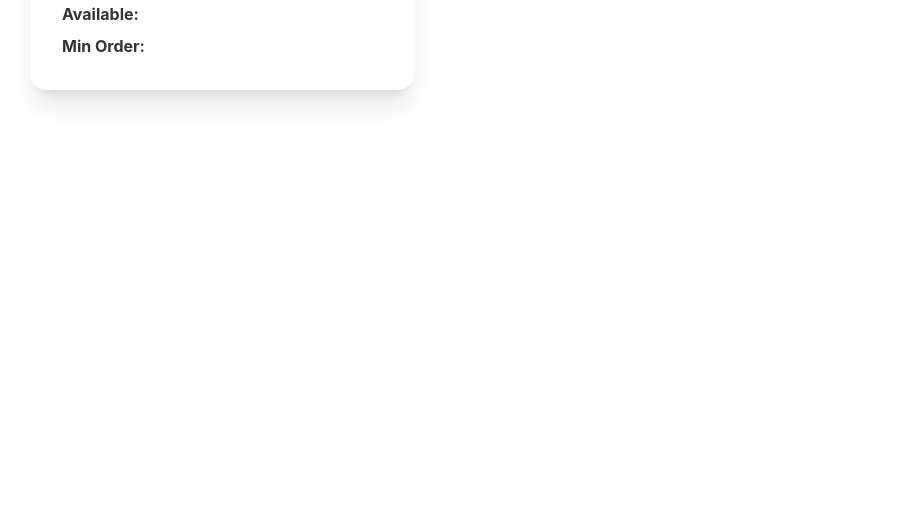
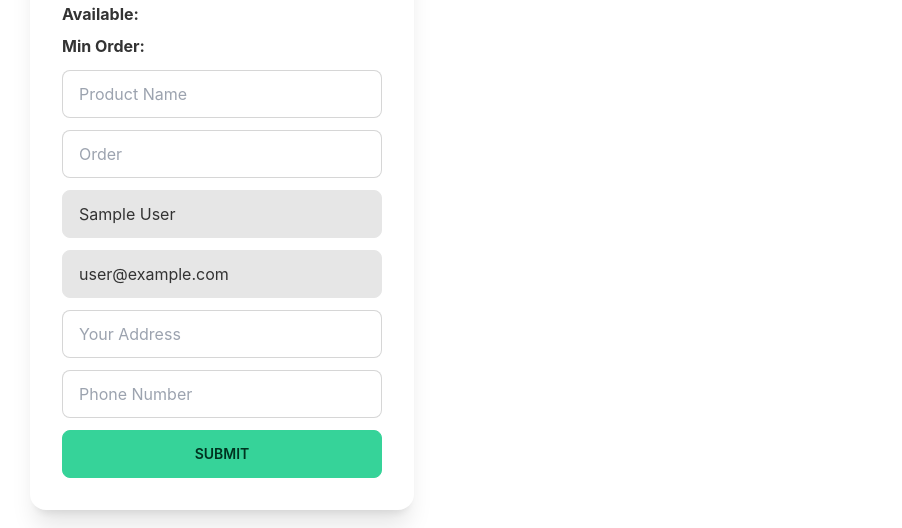
Before and after one commit to akramHoque/manufacturer-website-client-side, a React (Create React App) app: page /purchase/1 in a window 1280 px wide. Shown: the part 242-770 px from the top of the page, without its empty margins (18-920 px from the left). Built offline with nearby package versions, Linux system fonts and the light colour scheme; no server answers; sample sign-in values are in the browser's storage.

Commit message:
addedd env local

```diff
--- a/src/Pages/Home/Purchase.js
+++ b/src/Pages/Home/Purchase.js
@@ -1,16 +1,36 @@
 import React, { useEffect, useState } from 'react';
 import { useParams } from 'react-router-dom';
+import { useAuthState } from 'react-firebase-hooks/auth';
+import auth from '../../firebase.init';
 
 const Purchase = () => {
 
   const { itemId } = useParams();
   const [item, setItem] = useState({});
+
   useEffect(() => {
     const url = `http://localhost:5000/purchase/${itemId}`;
     fetch(url)
         .then(res => res.json())
         .then(data => setItem(data));
 }, [item])
+
+const [user, loading, error] = useAuthState(auth);
+
+const handlePlaceOrder = event =>{
+  event.preventDefault();
+  console.log('submit')
+  const order = {
+    productName: event.target.product.value,
+    order: event.target.order.value,
+    email: user.email,
+    customerName: user.displayName,
+    address: event.target.address.value,
+    phoneNumber: event.target.phone.value
+
+  }
+  console.log(order);
+}
   return (
     <div>
       <h2 className='text-3xl font-bold text-violet-500  my-5 '>Your Selected Items</h2>
@@ -23,6 +43,17 @@ const Purchase = () => {
        <p className="font-bold">Price: $ {item?.price}</p>
        <p className="font-bold">Available: {item?.availableQuantity}</p>
        <p className="font-bold">Min Order: {item?.minOrderQuantity}</p>
+
+       <form onSubmit={handlePlaceOrder} className='grid grid-cols-1 gap-3 justify-items-center mt-1'>
+       <input type="text" name='product' placeholder='Product Name'  class="input input-bordered input-red-500 w-full max-w-xs" />
+       <input type="text" name='order' placeholder='Order' class="input input-bordered input-red-500 w-full max-w-xs" />
+       <input type="text" name='name' value={user?.displayName || ''} disabled class="input input-bordered input-red-500 w-full max-w-xs" />
+       <input type="email" name='email' value={user?.email || ''}  disabled class="input input-bordered input-red-500 w-full max-w-xs" />
+       <input type="text" name='address' placeholder="Your Address" class="input input-bordered input-red-500 w-full max-w-xs" />
+       <input type="text" name='phone' placeholder="Phone Number" class="input input-bordered input-red-500 w-full max-w-xs" />
+       <input type="submit" value='Submit' class=" btn btn-success w-full max-w-xs" />
+       </form>
+
      </div>
    </div>
     </div>
--- a/src/firebase.init.js
+++ b/src/firebase.init.js
@@ -6,15 +6,15 @@ import { getAuth } from "firebase/auth";
 
 // Your web app's Firebase configuration
 const firebaseConfig = {
-  apiKey: "AIzaSyCSFFV5WMoTx9hmXij5gmxz-btQDsIIkqw",
-  authDomain: "assignment-12-53a87.firebaseapp.com",
-  projectId: "assignment-12-53a87",
-  storageBucket: "assignment-12-53a87.appspot.com",
-  messagingSenderId: "290752209911",
-  appId: "1:290752209911:web:b10576e0767daae948c4f2"
+  apiKey:process.env.REACT_APP_API_KEY,
+  authDomain:process.env.REACT_APP_AUTH_DOMAIN,
+  projectId:process.env.REACT_APP_PROJECT_ID,
+  storageBucket:process.env.REACT_APP_STORAGE_BUCKET,
+  messagingSenderId:process.env.REACT_APP_MESSAGING_SENDER_ID,
+  appId:process.env.REACT_APP_APP_ID
 };
 
 // Initialize Firebase
 const app = initializeApp(firebaseConfig);
-const auth = getAuth(app);
+const auth = getAuth(app)
 export default auth ;
```
